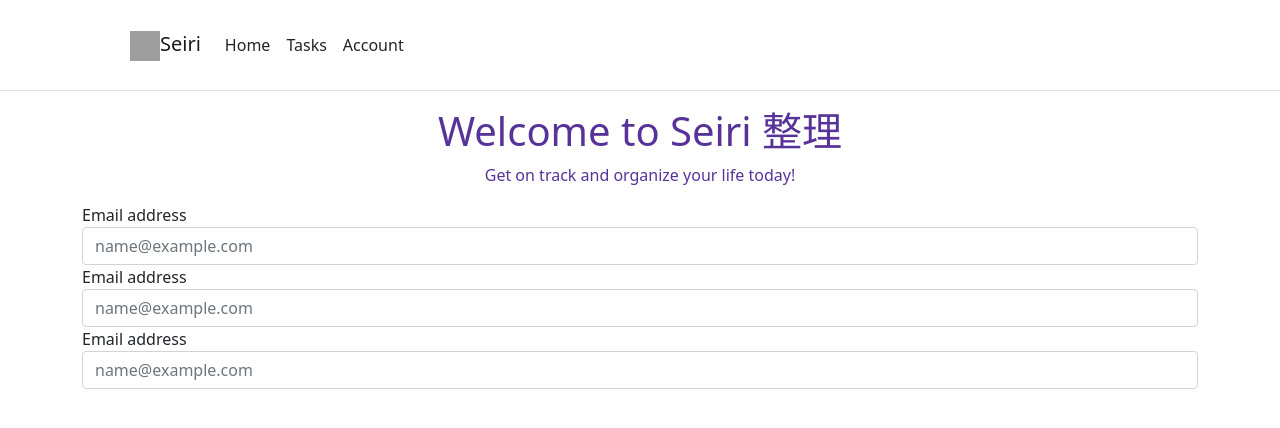
After one commit to BrxdPvrple/seiri_task_manager, a Flask app: page /signup in a window 1280 px wide. The commit adds this page. Shown: the top 428 px of the page. Run offline with Flask 2, Linux system fonts and the light colour scheme; some libraries are stand-ins or nearby versions; grey boxes are pictures that could not be loaded.

Commit message:
made changes to styling

```diff
--- a/application/forms.py
+++ b/application/forms.py
@@ -1,18 +1,30 @@
 from flask_wtf import FlaskForm
 from wtforms import IntegerField, StringField, SelectField, SubmitField
 
-class AddEmp(FlaskForm):
-    name = StringField("Name")
-    salary = IntegerField("Salary")
-    marks = IntegerField("Marks")
-    subject = SelectField("Subject", choices=[('Python', 'Python'), ('Java', 'Java'), ('Javascript','Javascript'), ('C++', 'C++')])
-    dept = SelectField('Department', choices=[('Front End', 'Front End'), ('Back End', 'Back End'), ('Devops', 'DevOps'), ('Lead Dev', 'Lead Dev')])
-    submit = SubmitField('Add Employee')
 
-class UpdateEmp(FlaskForm):
-    name = StringField("Name")
-    salary = IntegerField("Salary")
-    marks = IntegerField("Marks")
-    subject = SelectField("Subject", choices=[('Python', 'Python'), ('Java', 'Java'), ('Javascript','Javascript'), ('C++', 'C++')])
-    dept = SelectField('Department', choices=[('Front End', 'Front End'), ('Back End', 'Back End'), ('Devops', 'DevOps'), ('Lead Dev', 'Lead Dev')])
-    submit = SubmitField('Update Employee')
+class SignUp(FlaskForm):
+    fname = StringField("First Name")
+    sname = StringField("Surname")
+    username = StringField("Username")
+    email = StringField("Email")
+    password = StringField("Password")
+
+class Login(FlaskForm):
+    username = StringField("Username")
+    password = StringField("Password")
+
+# class AddEmp(FlaskForm):
+#     name = StringField("Name")
+#     salary = IntegerField("Salary")
+#     marks = IntegerField("Marks")
+#     subject = SelectField("Subject", choices=[('Python', 'Python'), ('Java', 'Java'), ('Javascript','Javascript'), ('C++', 'C++')])
+#     dept = SelectField('Department', choices=[('Front End', 'Front End'), ('Back End', 'Back End'), ('Devops', 'DevOps'), ('Lead Dev', 'Lead Dev')])
+#     submit = SubmitField('Add Employee')
+
+# class UpdateEmp(FlaskForm):
+#     name = StringField("Name")
+#     salary = IntegerField("Salary")
+#     marks = IntegerField("Marks")
+#     subject = SelectField("Subject", choices=[('Python', 'Python'), ('Java', 'Java'), ('Javascript','Javascript'), ('C++', 'C++')])
+#     dept = SelectField('Department', choices=[('Front End', 'Front End'), ('Back End', 'Back End'), ('Devops', 'DevOps'), ('Lead Dev', 'Lead Dev')])
+#     submit = SubmitField('Update Employee')
--- a/application/models.py
+++ b/application/models.py
@@ -3,8 +3,8 @@ from application import db
 # Users table class
 class Users(db.Model):
     id = db.Column(db.Integer, primary_key=True, nullable=False) # User ID
+    first_name = db.Column(db.VARCHAR(255))
     surname = db.Column(db.VARCHAR(255))
-    first_name = db.Column(db.VARCHAR(255))
     username = db.Column(db.VARCHAR(255))
     email = db.Column(db.VARCHAR(255), nullable=False)
     password = db.Column(db.VARCHAR(255))
--- a/application/routes.py
+++ b/application/routes.py
@@ -2,18 +2,40 @@ from flask import render_template, request, redirect
 from application import app, db
 # from application.forms import
 from application.models import Users, Tasks
+from application.forms import SignUp, Login
 
 
-# Landing page and sign up area
+# Landing page
 @app.route('/')
 def homepage():
     return render_template('index.html')
 
 
+# @app.route('/user/<name>')
+# def user(name):
+#     return render_template("index.html", name=name)
 
-@app.route('/user/<name>')
-def user(name):
-    return render_template("user.html", name=name)
+# Account sign up page
+@app.route('/signup',  methods=["GET", "POST"])
+def sign_up():
+    form = SignUp()
+
+    if request.method == 'POST':
+        first_name = form.fname.data
+        surname = form.sname.data
+        username = form.username.data
+        email = form.email.data
+        password = form.password.data
+
+
+        new_user = Users(first_name=first_name, surname=surname, username=username, email=email, password=password)
+        db.session.add(new_user)
+        db.session.commit()
+        return redirect('/')
+    return render_template('signup.html', form=form)
+
+
+
 
 # Manage account details
 @app.route('/manage_account')
--- /dev/null
+++ b/application/static/main.css
@@ -0,0 +1,4 @@
+body{
+
+    background-color : green
+}
--- a/application/templates/base.html
+++ b/application/templates/base.html
@@ -12,6 +12,9 @@
 
 
 <body>
+<style type="text/css">
+   body { background: rgb(255, 255, 255) !important; } /* Adding !important forces the browser to overwrite the default style applied by Bootstrap */
+</style>
     <div class="b-example-divider"></div>
 
     <header class="p-3 mb-3 border-bottom">
@@ -21,34 +24,18 @@
             <svg class="bi me-2" width="40" height="32" role="img" aria-label="Bootstrap"><use xlink:href="#bootstrap"/></svg>
           </a>
 
-        <!-- NAVBAR -->
-          <ul class="nav col-12 col-lg-auto me-lg-auto mb-2 justify-content-center mb-md-0">
-            <li><a href="#" class="nav-link px-2 link-secondary">Overview</a></li>
-            <li><a href="#" class="nav-link px-2 link-dark">Inventory</a></li>
-            <li><a href="#" class="nav-link px-2 link-dark">Customers</a></li>
-            <li><a href="#" class="nav-link px-2 link-dark">Products</a></li>
-          </ul>
-
+        <!-- NAVBAR  -->
           <nav class="navbar navbar-light">
             <a class="navbar-brand" href="#">
-              <img src="https://fontmeme.com/permalink/211029/a385aec4243164355c869497c2c9b8c3.png" alt="japanese" border="0" width="30" height="30" alt="">
-            Seiri
-            </a>
+              <img src="https://fontmeme.com/permalink/211029/a385aec4243164355c869497c2c9b8c3.png" alt="japanese" border="0" width="30" height="30" alt="">Seiri</a>
           </nav>
 
-          <form class="col-12 col-lg-auto mb-3 mb-lg-0 me-lg-3">
-            <input type="search" class="form-control" placeholder="Search..." aria-label="Search">
-          </form>
 
-          <div class="dropdown text-end">
-            <ul class="dropdown-menu text-small" aria-labelledby="dropdownUser1">
-              <li><a class="dropdown-item" href="#">New project...</a></li>
-              <li><a class="dropdown-item" href="#">Settings</a></li>
-              <li><a class="dropdown-item" href="#">Profile</a></li>
-              <li><hr class="dropdown-divider"></li>
-              <li><a class="dropdown-item" href="#">Sign out</a></li>
-            </ul>
-          </div>
+          <ul class="nav col-12 col-lg-auto me-lg-auto mb-2 justify-content-center mb-md-0">
+            <li><a href="#" class="nav-link px-2 link-dark">Home</a></li>
+            <li><a href="#" class="nav-link px-2 link-dark">Tasks</a></li>
+            <li><a href="#" class="nav-link px-2 link-dark">Account</a></li>
+          </ul>
         </div>
       </div>
     </header>
@@ -60,12 +47,12 @@
       {% block content %}{% endblock %}
    </div>
 
-<div id="footer">
+<!-- <div id="footer">
     {% block footer %}
 
     {% endblock %}
 
-</div>
+</div> -->
     <script src="https://stackpath.bootstrapcdn.com/bootstrap/4.1.3/js/bootstrap.min.js"></script>
 </body>
 </html>
--- /dev/null
+++ b/application/templates/signup.html
@@ -0,0 +1,60 @@
+{% extends "base.html" %}
+
+{% block head %}
+{{ super() }}
+<style type="text/css">
+    .important {
+        color: #573399;
+    }
+</style>
+{% endblock %}
+
+{% block title %}{% endblock %}
+
+{% block content %}
+
+<!-- Header and welcome message -->
+<div class="important">
+    <center>
+        <h1>Welcome to Seiri 整理</h1>
+        <p class="important">
+            Get on track and organize your life today!
+        </p>
+    </center>
+</div>
+
+
+
+<!-- Sign up form -->
+<form action="{{ url_for('sign_up') }}" method="POST">
+    <div class="form-group">
+        <label for="exampleFormControlInput1">Email address</label>
+        <input type="email" class="form-control" id="exampleFormControlInput1" placeholder="name@example.com">
+        <label for="exampleFormControlInput1">Email address</label>
+        <input type="email" class="form-control" id="exampleFormControlInput1" placeholder="name@example.com">
+        <label for="exampleFormControlInput1">Email address</label>
+        <input type="email" class="form-control" id="exampleFormControlInput1" placeholder="name@example.com">
+    </div>
+
+
+    <!-- <div class='form-group'>
+    <form action="{{ url_for('sign_up') }}" method="POST">
+        {{ form.hidden_tag() }}
+        {{ form.fname.label }} {{ form.fname }}
+        <br>
+        {{ form.sname.label }} {{ form.sname }}
+        <br>
+        {{ form.username.label }} {{ form.username }}
+        <br>
+        {{ form.email.label }} {{form.email }}
+        <br>
+        {{ form.password.label }} {{ form.password }}
+        <br>
+        {{ form.submit }} -->
+</form>
+</div>
+
+
+
+
+{% endblock %}
--- a/main.py
+++ b/main.py
@@ -1,4 +1,5 @@
 from application import app
 
 if __name__ == "__main__":
-    app.run(debug=True, host='0.0.0.0', ssl_context='adhoc') # Access via https connection to provide a secure encryption for entering passwords
+    app.run(debug=True, host='0.0.0.0')
+    # , ssl_context='adhoc') # Access via https connection to provide a secure encryption for entering passwords
```
Also changed, not shown: application/templates/index.html (+7 -27 lines), 1 other file.
